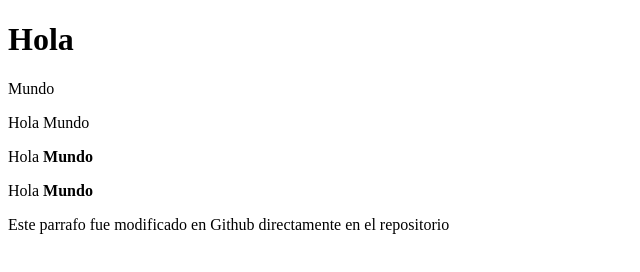
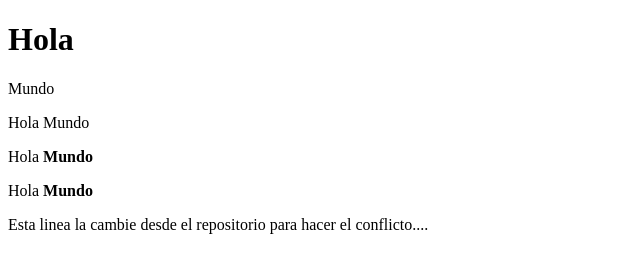
Before and after one commit to bchavarrias/Probando-1, a plain HTML site: page index.html in a window 1280 px wide. Shown: the full height of the page, 0-640 px from the left. Drawn offline with Linux system fonts and the light colour scheme.

Commit message:
Update index.html

```diff
--- a/index.html
+++ b/index.html
@@ -13,7 +13,7 @@
     <p>   Hola <strong> Mundo </strong>   </p>
     <p>   Hola <strong> Mundo </strong>   </p>
 
-    <p>Este parrafo fue modificado en Github directamente en el repositorio</p>
+    <p>Esta linea la cambie desde el repositorio para hacer el conflicto....</p>
 
 </body>
 </html>
```
